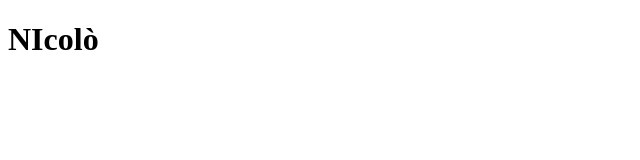
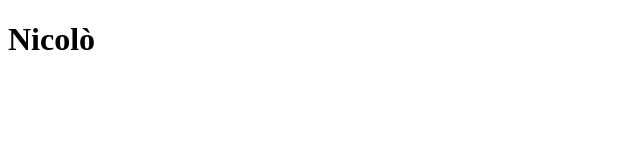
Before and after one commit to H-is-First-ever-CS-Class/001-test-groupwork, a plain HTML site: page nicolo.html in a window 1280 px wide. Shown: the full height of the page, 0-640 px from the left. Drawn offline with Linux system fonts and the light colour scheme.

Commit message:
Update nicolo.html

```diff
--- a/nicolo.html
+++ b/nicolo.html
@@ -7,6 +7,6 @@
     <title>Document</title>
 </head>
 <body>
-    <h1>NIcolò</h1>
+    <h1>Nicolò</h1>
 </body>
 </html>
```
